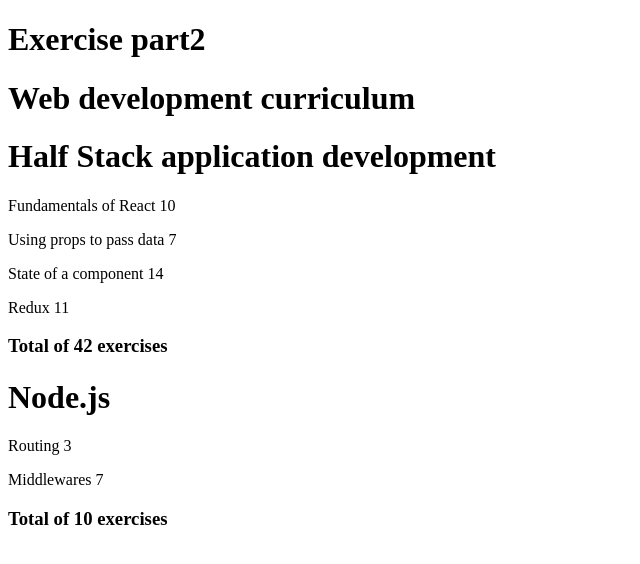
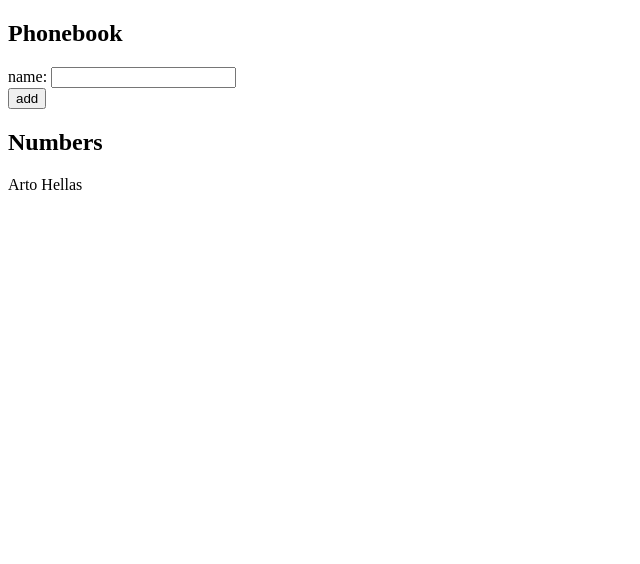
Before and after one commit to aqsazahid/react, a React (Vite) app: page / in a window 1280 px wide. Shown: the top 564 px of the page, without its empty margins (0-640 px from the left). Built offline with nearby package versions, Linux system fonts and the light colour scheme.

Commit message:
part2 2.6b completed

```diff
--- a/src/App.jsx
+++ b/src/App.jsx
@@ -5,6 +5,7 @@
 import CourseInfo from './part1/courseinfo/courseinfo'
 import Anecdotes from './part1/anecdotes/anecdotes'
 import Courses from './part2/courses/courses'
+import PhoneBook from './part2/phonebook/phoneBook'
 const App = () => {
   return (
     <div>
@@ -12,8 +13,10 @@
      <CourseInfo />
       <Unicafe />
       <Anecdotes /> */}
-      <h1>Exercise part2</h1>
-      <Courses />
+      {/* <h1>Exercise part2</h1> */}
+      {/* <Courses /> */}
+      {/* Exercise part2b */}
+      <PhoneBook />
   </div>
   )
 }
--- /dev/null
+++ b/src/part2/phonebook/phoneBook.jsx
@@ -0,0 +1,39 @@
+import React, { useState } from "react"
+const PhoneBook = () => {
+    const [persons, setPersons] = useState([
+        { name: 'Arto Hellas' }
+      ])
+      const [newName, setNewName] = useState('')
+    const AddName = (event) => {
+        setNewName(event.target.value)
+    }
+
+    const AddPerson = (event) => {
+        event.preventDefault();
+        const nameObject = {
+            name: newName,
+        }
+        setPersons(persons.concat(nameObject))
+    }
+      return (
+        <div>
+          <h2>Phonebook</h2>
+          <form onSubmit={AddPerson}>
+            <div>
+              name: <input onChange={ AddName }/>
+            </div>
+            <div>
+              <button type="submit">add</button>
+            </div>
+          </form>
+          <h2>Numbers</h2>
+          {
+            persons.map(item => (
+                <p>{item.name}</p>
+            ))
+          }
+        </div>
+      )
+}
+
+export default PhoneBook
```
